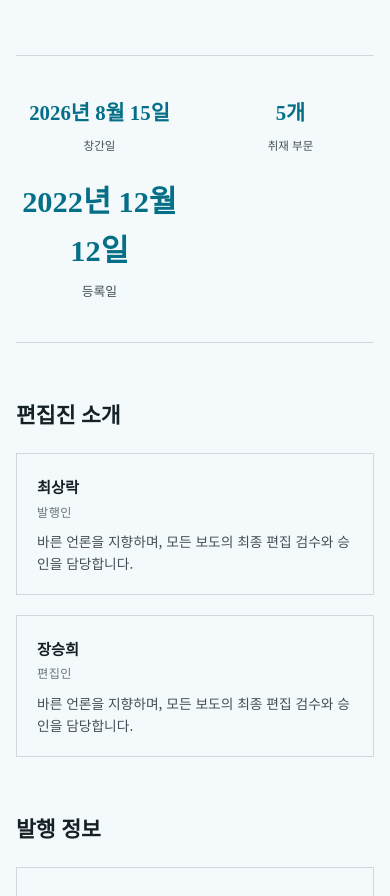
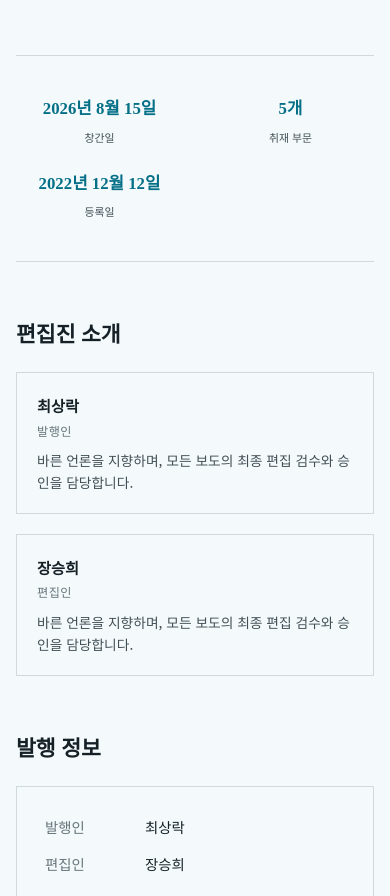
Before and after one commit to jessijang1202-pixel/BaikalNews, a plain HTML site: page about.html in a window 390 px wide. Shown: the part 1392-2288 px from the top of the page. Drawn offline with nearby package versions, Linux system fonts and the light colour scheme.

Commit message:
fix: match 등록일 stat size to the others, shrink dates to avoid wrapping
Mobile .about-stats font-size now applies uniformly to all three stats
(창간일/취재 부문/등록일) instead of just the first two, and is reduced
further (1.3rem -> 1.05rem) so the long date strings fit on one line
without wrapping.

```diff
--- a/css/pages.css
+++ b/css/pages.css
@@ -728,13 +728,12 @@ textarea.form-control {
   .pubinfo-grid {
     grid-template-columns: 1fr;
   }
-  /* 창간일 / 취재 부문 stats read too large on narrow screens */
-  .about-stats .stat:nth-child(1) .stat-value,
-  .about-stats .stat:nth-child(2) .stat-value {
-    font-size: 1.3rem;
+  /* Stats (창간일/취재 부문/등록일) read too large on narrow screens;
+     shrink the dates enough that they don't wrap to a second line */
+  .about-stats .stat-value {
+    font-size: 1.05rem;
   }
-  .about-stats .stat:nth-child(1) .stat-label,
-  .about-stats .stat:nth-child(2) .stat-label {
-    font-size: 0.72rem;
+  .about-stats .stat-label {
+    font-size: 0.68rem;
   }
 }
```
